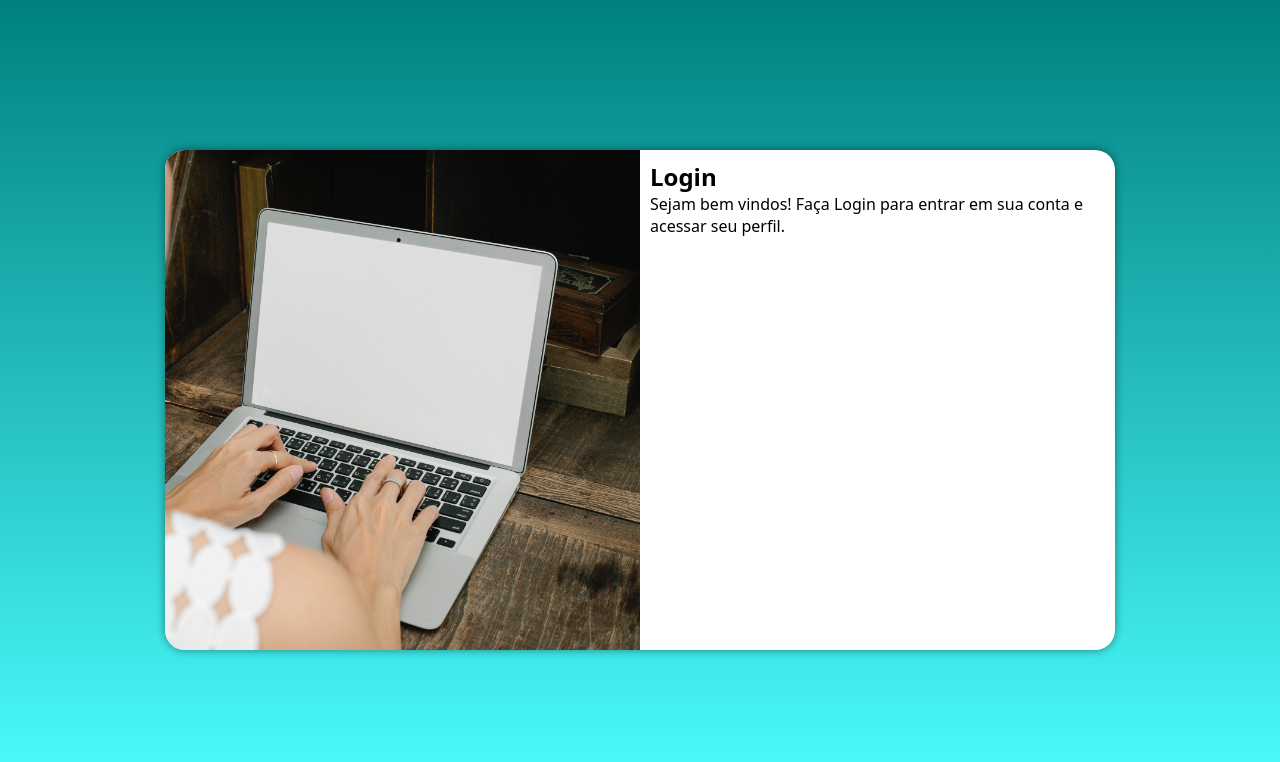
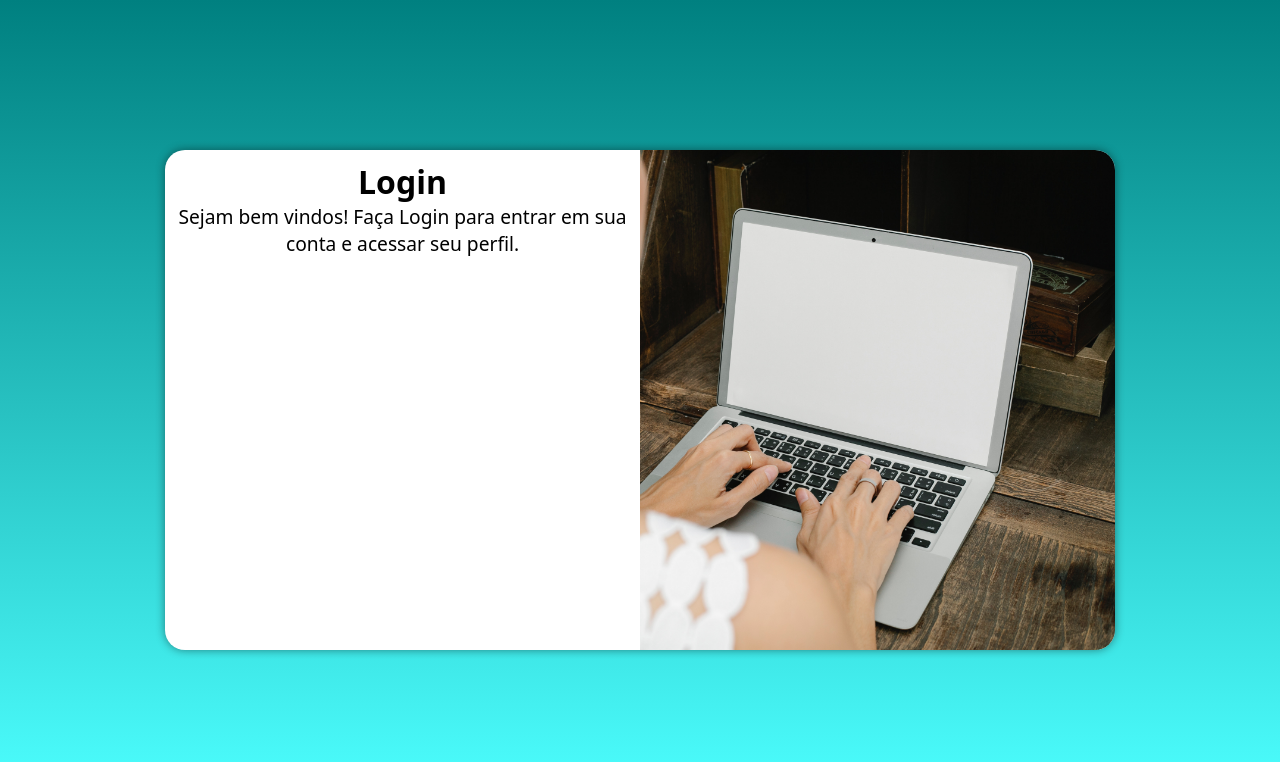
Before and after one commit to Alanfbrum/login, a PHP site: page / in a window 1280 px wide. Shown: the top 762 px of the page. Run offline with PHP 8.4, Linux system fonts and the light colour scheme.

Commit message:
Finalização dos estilos para varias telas

```diff
--- a/estilos/mediaquery.css
+++ b/estilos/mediaquery.css
@@ -35,7 +35,7 @@
     }
 
     section#login > div#imagem {
-        float: left;
+        float: right;
         width: 50%;
         height: 100%;
         background-size: cover;
@@ -43,8 +43,15 @@
     }
 
     section#login > div#formulario {
-        float: right;
+        float: left;
         width: 50%;
     }
 
+    div#formulario > h1 {
+        font-size: 2em;
+    }
+
+    div#formulario > p {
+        font-size: 1.2em;
+    }
 }
--- a/estilos/style.css
+++ b/estilos/style.css
@@ -38,7 +38,7 @@ section#login {
     border-radius: 20px;
     box-shadow: 0px 0px 10px rgba(0, 0, 0, 0.452);
 
-    transition: width 0.3s, height 0.3s;
+    transition: width 0.2s, height 0.2s;
     transition-timing-function: ease;
 }
 
@@ -54,3 +54,12 @@ section#login > div#formulario {
     display: block;
     padding: 10px;
 }
+
+div#formulario {
+    text-align: center;
+    margin-bottom: 10px;
+}
+
+div#formulario > p {
+    font-size: 0.8em;
+}
```
